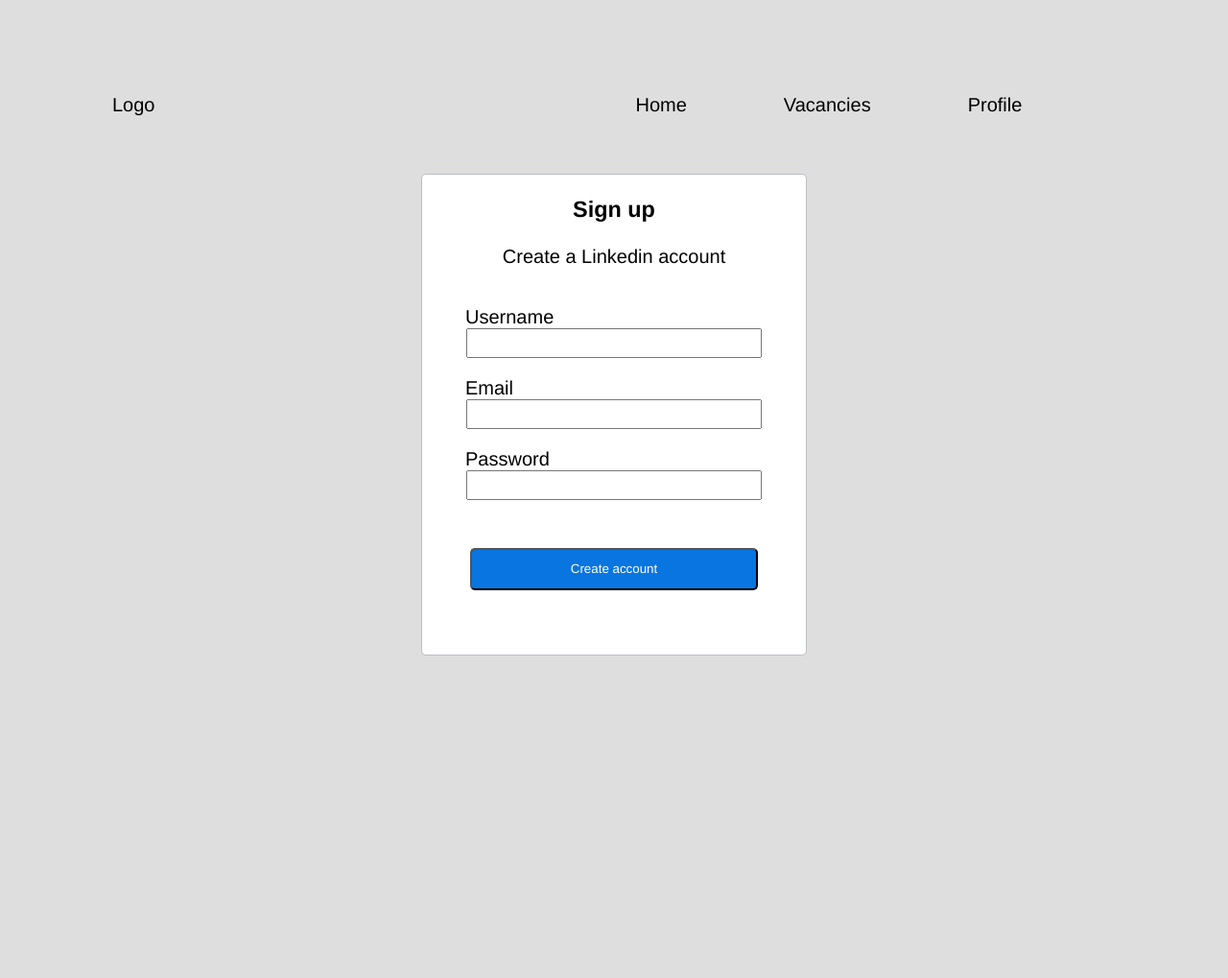
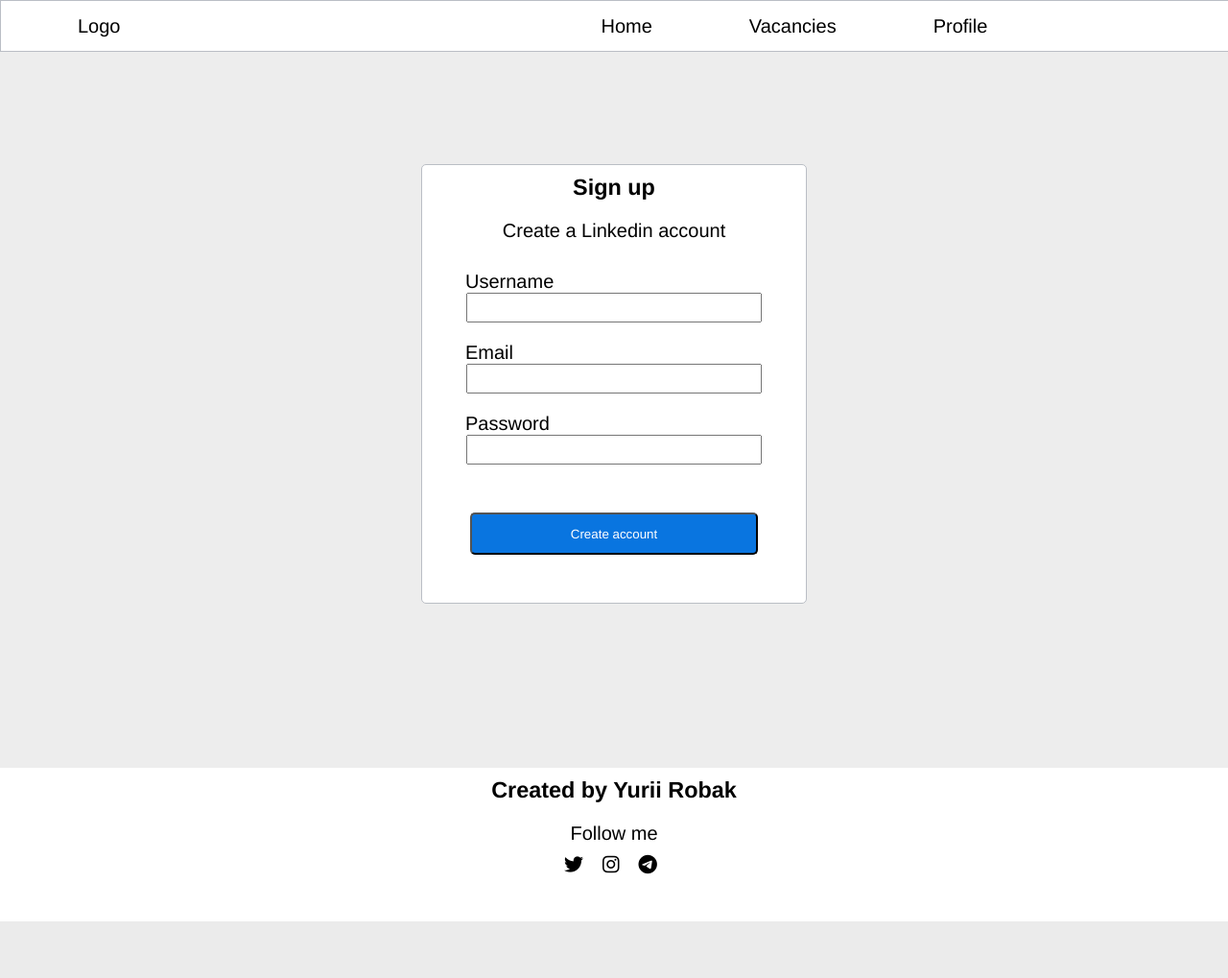
Before and after one commit to yabluko/Robak.LNU.Job-Portal, a Django app: page /accounts/signup/ in a window 1280 px wide. Shown: the whole page at 96% size. After the commit the page ends 960 px from the top, so only its background shows below. Run offline with Django 4.2, Linux system fonts and the light colour scheme.

Commit message:
added footer

```diff
--- a/registrationapp/static/registrationapp/css/style.css
+++ b/registrationapp/static/registrationapp/css/style.css
@@ -1,35 +1,39 @@
+*{
+    margin: 0px;
+    list-style-type: none;
+    text-decoration: none;
+}
 body{
     font-family: 'AvenirNext', Avenir, 'Helvetica Neue', Helvetica, Arial, sans-serif;
     font-size: 20px;
-    padding: 30px;
-    background-color:rgb(223, 222, 222);
+    background-color: rgb(237, 237, 237);
 
 }
-a{
-    text-decoration: none;
+
+i{
+    color: black;
 }
-
-li{
-    list-style-type: none;
-}
-
 .wrapper{
-    min-height: 100%;
+    position: relative;
+    z-index: 1;
     overflow: hidden;
 }
 
 .header{
     width: 100%;
-    left: 0;
-    top: 0;
+    left: 0px;
+    top: 0px;
     z-index: 50;
+    border: 1px solid rgb(186, 190, 197);
+    position: fixed;
+    background-color: rgb(255, 255, 255);
 }
 
 .header__container{
-    max-width: 1046px;
+    width: 1120px;
     margin: 0 auto;
     display: flex;
-    min-height: 104px;
+    height: 52px;
     align-items: center;
 }
 
@@ -55,17 +59,12 @@ li{
     color:black;
 }
 
-/* .header__menu{
-    display: flex;
-    flex-direction: row;
-} */
-
-
 .registration{
     width: 100%;
-    height:800px;
-    margin : 20 auto;
+    height: 800px;
     display: flex;
+    justify-content: center;
+    align-items: center;
 }
 
 .registration__container{
@@ -78,14 +77,17 @@ li{
     background-color: rgb(255, 255, 255);
     border: 1px solid rgb(186, 190, 197);
     border-radius: 5px;
+
 }
 
 .registration__content__title{
     text-align: center;
+    padding:10px;
 }
 
 .registration__content__text{
     text-align: center;
+    padding: 10px;
 }
 
 .registration__form__input
@@ -123,3 +125,51 @@ li{
 .registration__form__button:hover{
     background-color:#0e68a3;
 }
+
+.footer{
+    background-color: rgb(255, 255, 255);
+    height: 160px;
+}
+
+.footer__container{
+    width: 402px;
+    margin: 0 auto;
+    display: flex;
+    justify-content: center;
+    flex-direction: column;
+}
+
+
+.footer__content{
+    display: flex;
+    justify-content: center;
+    flex-direction: column;
+}
+
+.footer__menu{
+    display: flex;
+    flex-direction: row;
+    justify-content: center;
+}
+
+
+.footer__title{
+    text-align: center;
+    margin: 10px;
+}
+
+
+.footer__text{
+    text-align: center;
+    margin: 10px;
+}
+
+.footer__list{
+    display: flex;
+    flex-direction: row;
+    margin-right: 47px;
+}
+
+.footer__item{
+    margin:10px;
+}
--- a/registrationapp/templates/registrationapp/registration.html
+++ b/registrationapp/templates/registrationapp/registration.html
@@ -6,6 +6,7 @@
     <meta http-equiv="X-UA-Compatible" content="IE=edge">
     <meta name="viewport" content="width=device-width, initial-scale=1.0">
     <link href="{% static 'registrationapp/css/style.css' %}"  rel="stylesheet">
+    <link rel="stylesheet" href="https://cdnjs.cloudflare.com/ajax/libs/font-awesome/6.4.0/css/all.min.css">
     <title>LinkedinClone</title>
   </head>
 <body>
@@ -31,7 +32,7 @@
 
   </header>
 
-<div class="registration">
+  <div class="registration">
     <div class="registration__container">
       <div class="registration__content">
 
@@ -60,14 +61,32 @@
 
 
       </form>
-    <!-- <footer>
-      <div class="footer-text">
-        hello
+
+
+  </div>
+
+
+</div>
+<footer class="footer">
+  <div class="footer__container">
+    <div class="footer__content">
+      <div class="footer__title">
+          <h3>Created by Yurii Robak</h3>
       </div>
-    </footer> -->
+      <div class="footer__text">
+        <p>Follow me</p>
+      </div>
+    </div>
+      <div class="footer__menu">
+        <ul class="footer__list">
+          <li><a href="https://twitter.com/robak_yura" class="footer__item"><i class="fab fa-twitter"></i></a></li>
+          <li><a href="https://www.instagram.com/yurarobak/" class="footer__item"><i class="fab fa-instagram"></i></a></li>
+          <li><a href="https://web.telegram.org/z/" class="footer__item"><i class="fab fa-telegram"></i></a></li>
+        </ul>
+      </div>
 
-    </div>
-</div>
+  </div>
+</footer>
 
 </body>
 </html>
```
